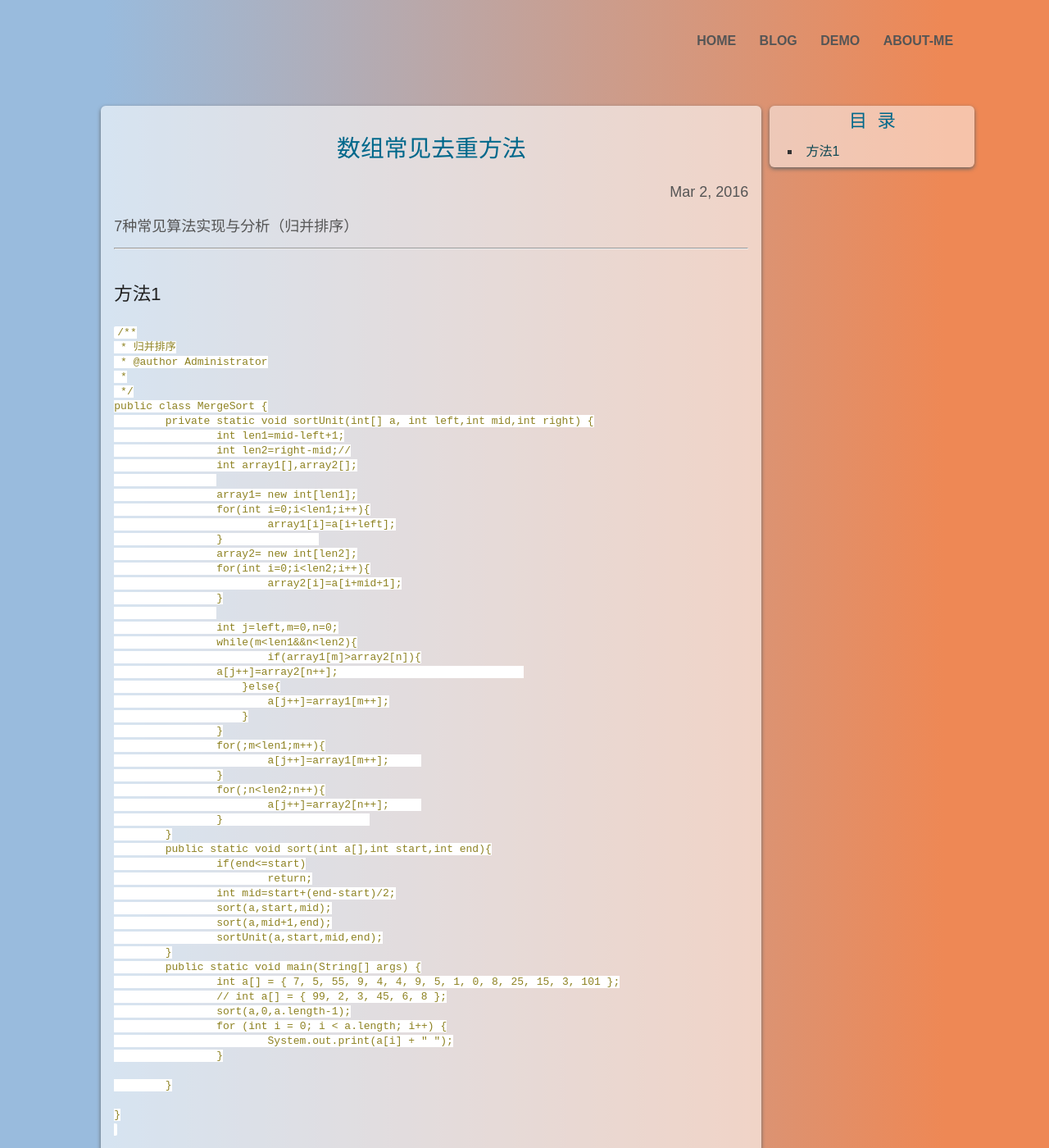
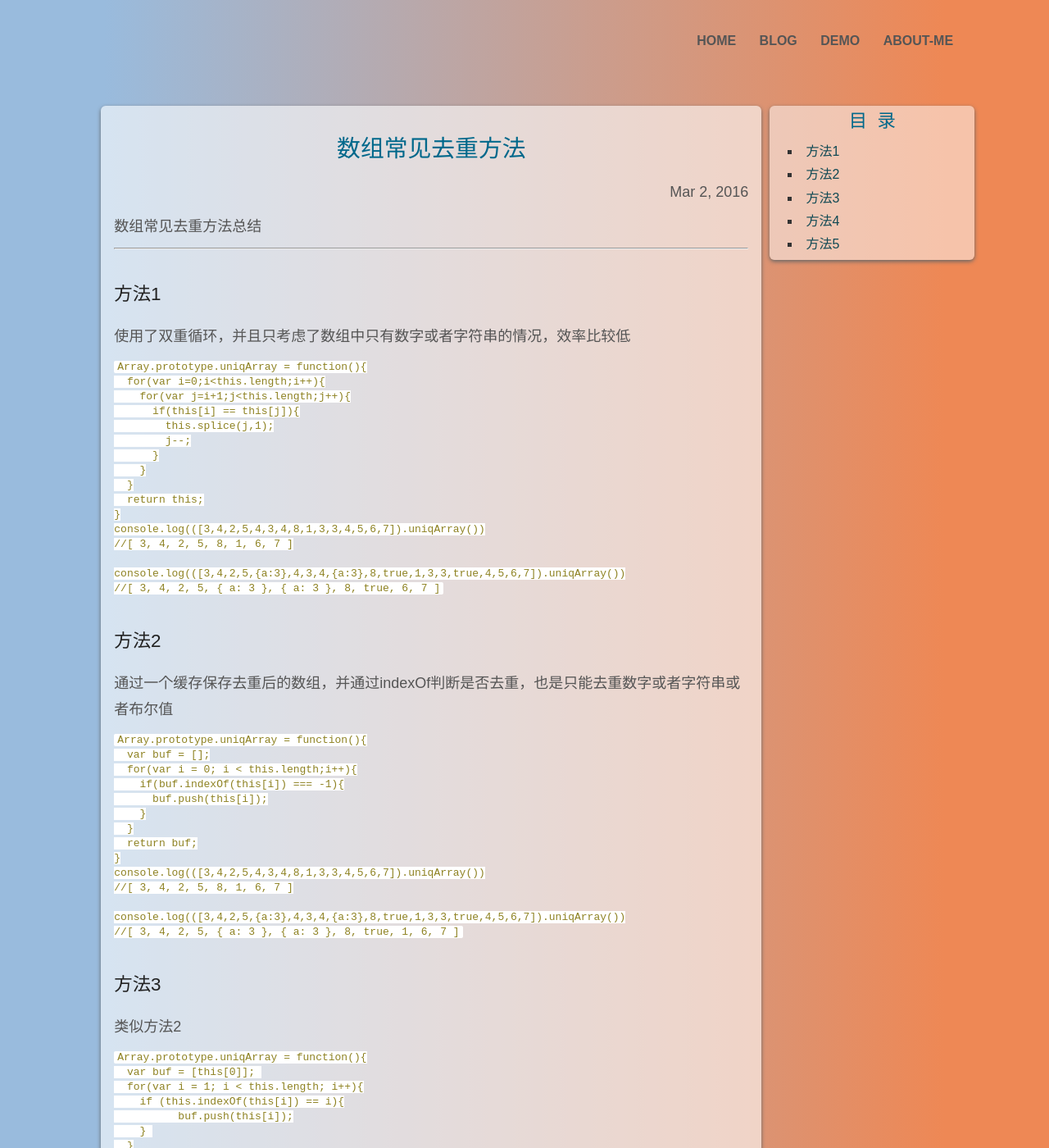
Before and after one commit to zhouliking/zhouliking.github.com, a Jekyll site: the page built from _posts/2015-09-12-algorithm-sort-mergy.md, in a window 1280 px wide and 1400 px high. Shown: the whole window at 82% size. Built offline with Jekyll 4.4.1, drawn with Linux system fonts in a browser that asks for light colours; comment, search, counter and statistics services are not loaded; a style sheet for code colours, icons or effects is not loaded; some of the changed text lies outside the part shown.

Commit message:
Update 2015-09-12-algorithm-sort-mergy.md

````diff
--- a/_posts/2015-09-12-algorithm-sort-mergy.md
+++ b/_posts/2015-09-12-algorithm-sort-mergy.md
@@ -5,7 +5,7 @@ date:  2016-03-02
 categories: JavaScript
 ---
 
-7种常见算法实现与分析（归并排序）
+数组常见去重方法总结
 
 ---
 
@@ -14,60 +14,91 @@ categories: JavaScript
 
 ### 方法1
 
-```java
-/**
- * 归并排序
- * @author Administrator
- *
- */
-public class MergeSort {
-	private static void sortUnit(int[] a, int left,int mid,int right) {
-		int len1=mid-left+1;
-		int len2=right-mid;//
-		int array1[],array2[];
+使用了双重循环，并且只考虑了数组中只有数字或者字符串的情况，效率比较低
 
-		array1= new int[len1];
-		for(int i=0;i<len1;i++){
-			array1[i]=a[i+left];
-		}
-		array2= new int[len2];
-		for(int i=0;i<len2;i++){
-			array2[i]=a[i+mid+1];
-		}
+	Array.prototype.uniqArray = function(){
+	  for(var i=0;i<this.length;i++){
+	    for(var j=i+1;j<this.length;j++){
+	      if(this[i] == this[j]){
+	        this.splice(j,1);
+	        j--;
+	      }
+	    }
+	  }
+	  return this;
+	}
+	console.log(([3,4,2,5,4,3,4,8,1,3,3,4,5,6,7]).uniqArray())
+	//[ 3, 4, 2, 5, 8, 1, 6, 7 ]
 
-		int j=left,m=0,n=0;
-		while(m<len1&&n<len2){
-			if(array1[m]>array2[n]){
-                a[j++]=array2[n++];
-		    }else{
-		    	a[j++]=array1[m++];
-		    }
-		}
-		for(;m<len1;m++){
-			a[j++]=array1[m++];
-		}
-		for(;n<len2;n++){
-			a[j++]=array2[n++];
-		}
+	console.log(([3,4,2,5,{a:3},4,3,4,{a:3},8,true,1,3,3,true,4,5,6,7]).uniqArray())
+	//[ 3, 4, 2, 5, { a: 3 }, { a: 3 }, 8, true, 6, 7 ]
+
+### 方法2
+
+通过一个缓存保存去重后的数组，并通过indexOf判断是否去重，也是只能去重数字或者字符串或者布尔值
+
+	Array.prototype.uniqArray = function(){
+	  var buf = [];
+	  for(var i = 0; i < this.length;i++){
+	    if(buf.indexOf(this[i]) === -1){
+	      buf.push(this[i]);
+	    }
+	  }
+	  return buf;
 	}
-	public static void sort(int a[],int start,int end){
-		if(end<=start)
-			return;
-		int mid=start+(end-start)/2;
-		sort(a,start,mid);
-		sort(a,mid+1,end);
-		sortUnit(a,start,mid,end);
+	console.log(([3,4,2,5,4,3,4,8,1,3,3,4,5,6,7]).uniqArray())
+	//[ 3, 4, 2, 5, 8, 1, 6, 7 ]
+
+	console.log(([3,4,2,5,{a:3},4,3,4,{a:3},8,true,1,3,3,true,4,5,6,7]).uniqArray())
+	//[ 3, 4, 2, 5, { a: 3 }, { a: 3 }, 8, true, 1, 6, 7 ]
+
+### 方法3
+
+类似方法2
+
+	Array.prototype.uniqArray = function(){
+      var buf = [this[0]];
+      for(var i = 1; i < this.length; i++){
+        if (this.indexOf(this[i]) == i){
+		  buf.push(this[i]);
+	    }
+      }
+      return buf;
+  	}
+
+    console.log(([3,4,2,5,4,3,4,8,1,3,3,4,5,6,7]).uniqArray())
+    //[ 3, 4, 2, 5, 8, 1, 6, 7 ]
+
+	console.log(([3,4,2,5,{a:3},4,3,4,{a:3},8,true,1,3,3,true,4,5,6,7]).uniqArray())
+	//[ 3, 4, 2, 5, { a: 3 }, { a: 3 }, 8, true, 1, 6, 7 ]
+
+### 方法4
+
+通过一个hash保存已经提取出来的元素，效率高，可以去除对象和布尔值
+
+	Array.prototype.uniqArray = function(){
+	  var hash = {}, buf = [];
+	  for(var i = 0; i < this.length; i++){
+	    if(!hash[this[i]]){
+	      hash[this[i]] = true;
+	      buf.push(this[i]);
+	    }
+	  }
+	  return buf;
 	}
-	public static void main(String[] args) {
-		int a[] = { 7, 5, 55, 9, 4, 4, 9, 5, 1, 0, 8, 25, 15, 3, 101 };
-		// int a[] = { 99, 2, 3, 45, 6, 8 };
-		sort(a,0,a.length-1);
-		for (int i = 0; i < a.length; i++) {
-			System.out.print(a[i] + " ");
-		}
+	console.log(([3,4,2,5,4,3,4,8,1,3,3,4,5,6,7]).uniqArray())
+	//[ 3, 4, 2, 5, 8, 1, 6, 7 ]
 
+	console.log(([3,4,2,5,{a:3},4,3,4,{a:3},8,true,1,3,3,true,4,5,6,7]).uniqArray())
+	//[ 3, 4, 2, 5, { a: 3 }, 8, true, 1, 6, 7 ]
+
+
+当然ES6又提供了更高效的选择，，不过貌似空对象不能去掉啊。
+
+### 方法5
+
+	function uniqArray(arr) {
+	  return Array.from(new Set(arr));
 	}
 
-}
-
-```
+	uniqArray([1,1,2,3]) // [1, 2, 3]
````
